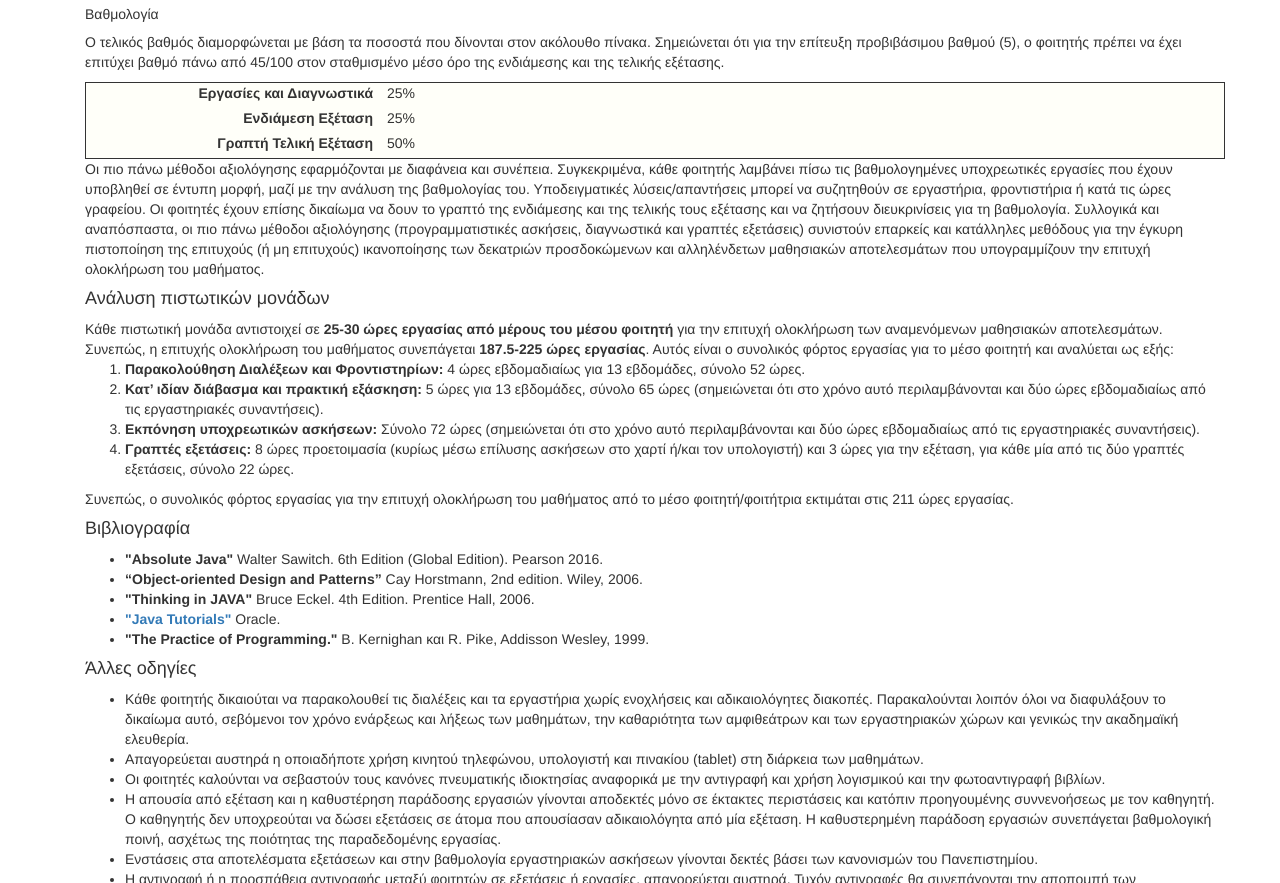
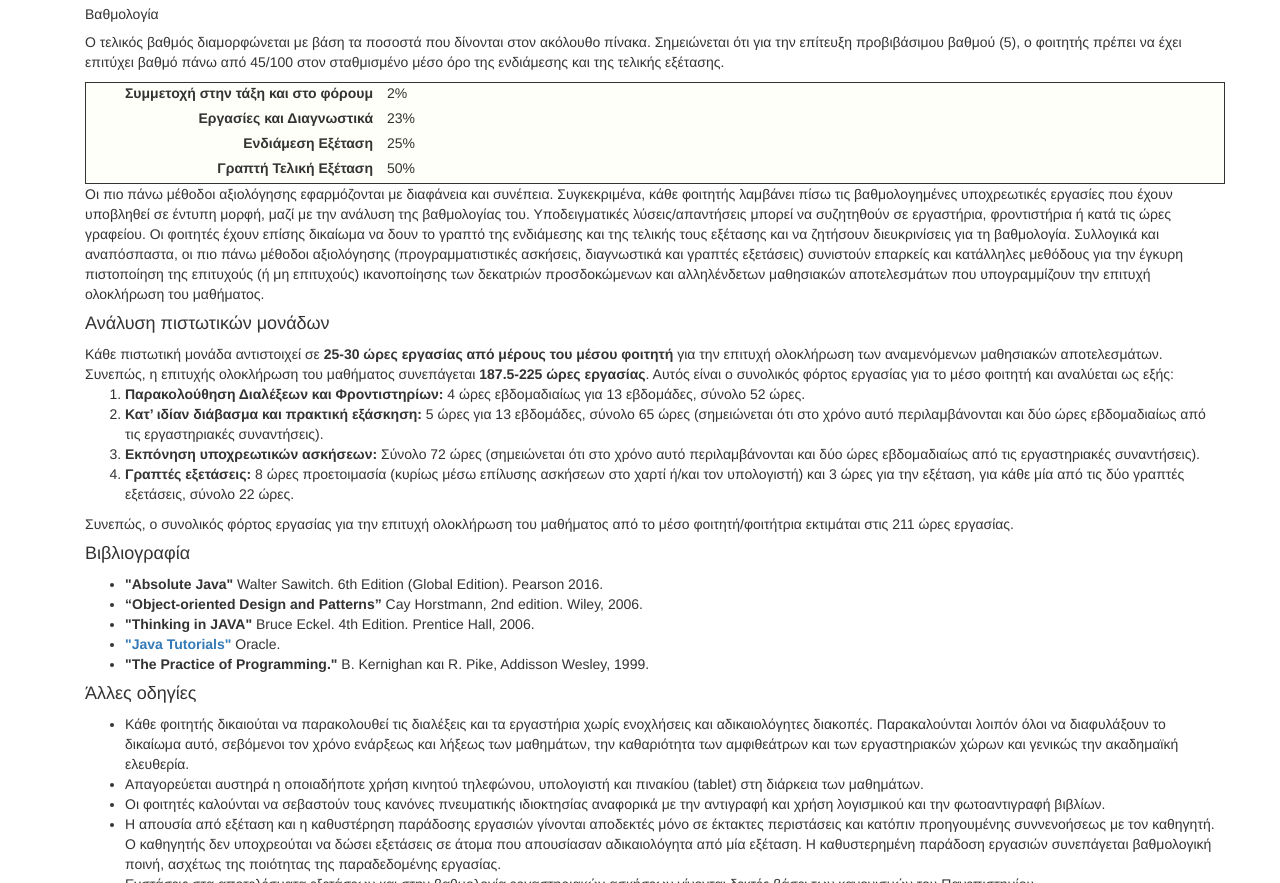
Before and after one commit to dikaiakos/epl133-site, a plain HTML site: page contract.html in a window 1280 px wide. Shown: the part 2658-3541 px from the top of the page. Drawn offline with nearby package versions, Linux system fonts and the light colour scheme.

Commit message:
added 2% for class participation

```diff
--- a/contract.html
+++ b/contract.html
@@ -184,8 +184,10 @@
                 <h5>Βαθμολογία</h5>
                 <p>Ο τελικός βαθμός διαμορφώνεται με βάση τα ποσοστά που δίνονται στον ακόλουθο πίνακα. Σημειώνεται ότι για την επίτευξη προβιβάσιμου βαθμού (5), ο φοιτητής πρέπει να έχει επιτύχει βαθμό πάνω από 45/100 στον σταθμισμένο μέσο όρο της ενδιάμεσης και της τελικής εξέτασης.</p>
                 <dl class="dl-horizontal" style="border: solid 1px; background-color: #FFFFF9">
+                    <dt>Συμμετοχή στην τάξη και στο φόρουμ</dt>
+                    <dd>2%</dd>
                     <dt>Εργασίες και Διαγνωστικά</dt>
-                    <dd>25%</dd>
+                    <dd>23%</dd>
                     <dt>Ενδιάμεση Εξέταση</dt>
                     <dd>25%</dd>
                     <dt>Γραπτή Τελική Εξέταση</dt>
```
